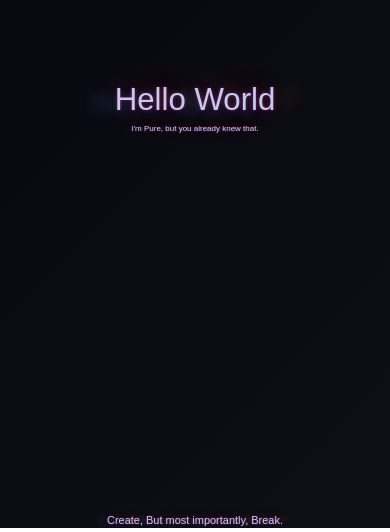
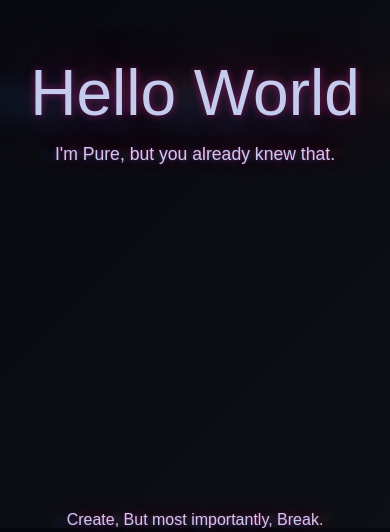
Before and after one commit to PureIsntHere/PureIsntHere.github.io, a plain HTML site: page index.html in a window 390 px wide. Shown: the part 316-848 px from the top of the page. Drawn offline with Linux system fonts and the light colour scheme.

Commit message:
better clamping for narrow phones

```diff
--- a/index.html
+++ b/index.html
@@ -16,12 +16,12 @@
   <body>
     <section>
       <div>
-        <h1 id="gt" style="font-size: clamp(1rem,8vw,1000rem); font-weight: 300">Hello World</h1>
-        <a id="gt" style = "font-size: clamp(0.5rem,1.5vw,100rem);"><center>I'm Pure, but you already knew that.</center></a>
+        <h1 id="gt" style="font-size: clamp(4rem,8vw,1000rem); font-weight: 300">Hello World</h1>
+        <a id="gt" style = "font-size: clamp(1.1rem,1.5vw,100rem);"><center>I'm Pure, but you already knew that.</center></a>
       </div>
     </section>
 
-    <footer id="gt" style="font-size: clamp(10px,1.3vh,100px);">
+    <footer id="gt" style="font-size: clamp(1rem,1.3vh,100px);">
       Create, But most importantly, Break.
     </footer>
 
```
